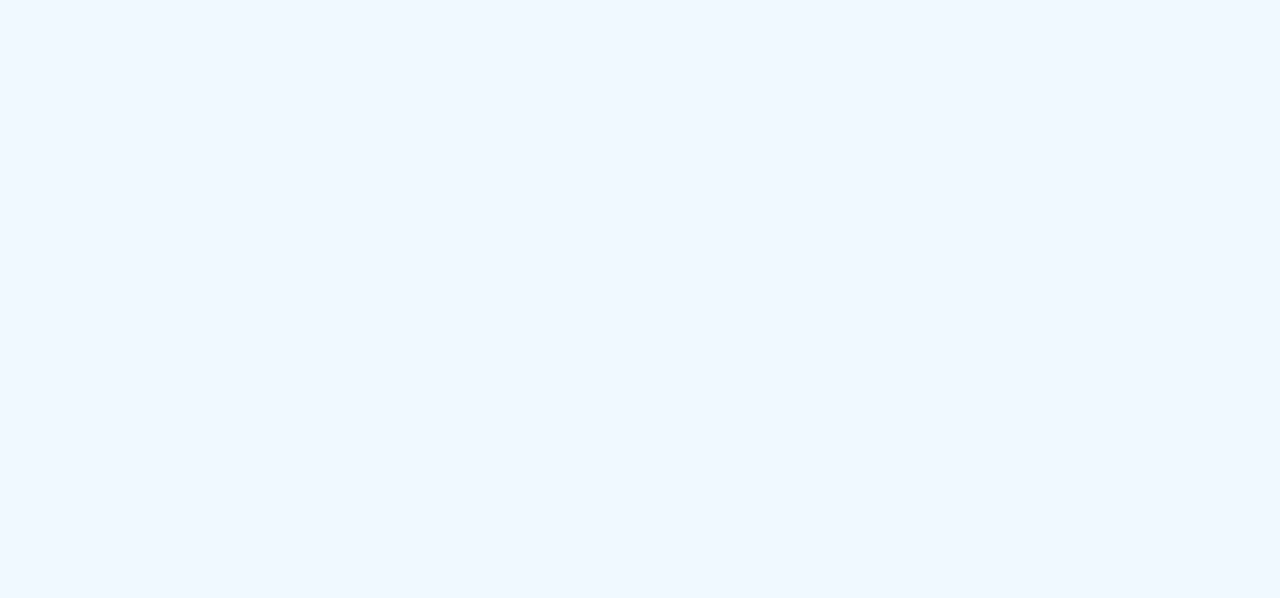
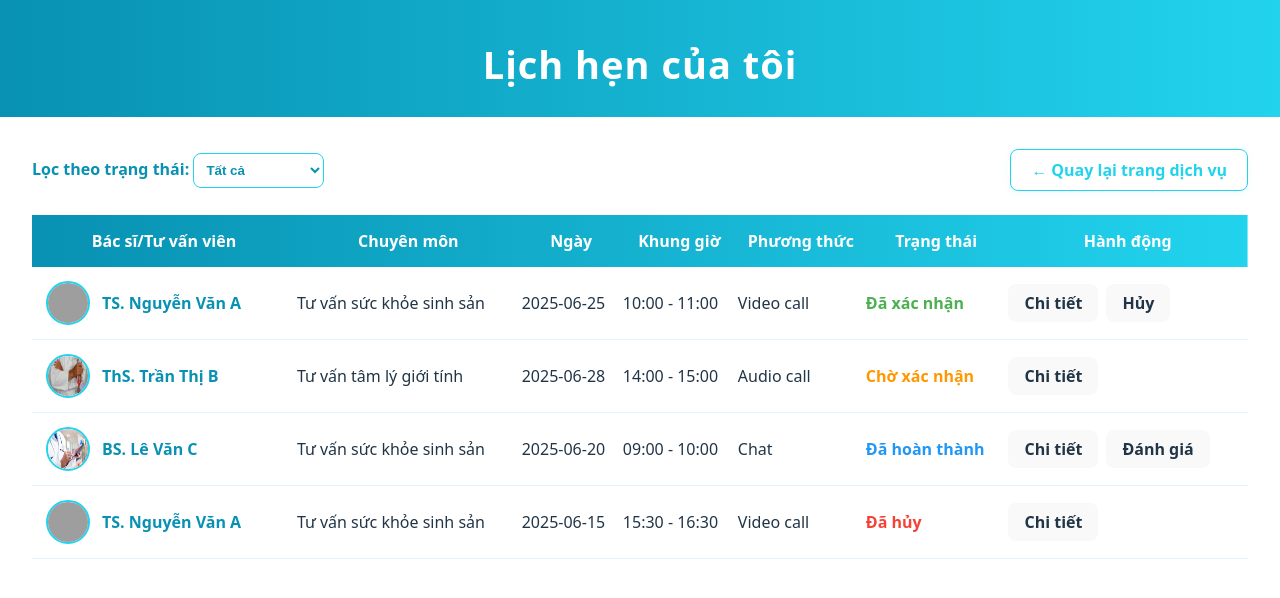
Before and after one commit to NeinMon/Gender-Healthcare-Service-Management-System, a React (Vite) app in the folder FE/: page /my-appointments in a window 1280 px wide. Before the commit this address had no page. Shown: the top 598 px of the page. Built offline with nearby package versions, Linux system fonts and the light colour scheme; sample sign-in values are in the browser's storage; grey boxes are pictures that could not be loaded.

Commit message:
feat: Add route for My Appointments page in main application

```diff
--- a/FE/src/main.jsx
+++ b/FE/src/main.jsx
@@ -12,6 +12,7 @@ import TestBooking from './TestBooking.jsx'
 import UserAccount from './UserAccount.jsx'
 import ConsultantInterface from './ConsultantInterface.jsx'
 import UserQuestions from './UserQuestions.jsx'
+import MyAppointments from './MyAppointments.jsx'
 import './index.css'
 
 ReactDOM.createRoot(document.getElementById('root')).render(
@@ -28,6 +29,7 @@ ReactDOM.createRoot(document.getElementById('root')).render(
         <Route path="/user-account" element={<UserAccount />} />
         <Route path="/consultant-interface" element={<ConsultantInterface />} />
         <Route path="/user-questions" element={<UserQuestions />} />
+        <Route path="/my-appointments" element={<MyAppointments />} />
       </Routes>
     </BrowserRouter>
   </React.StrictMode>
```
